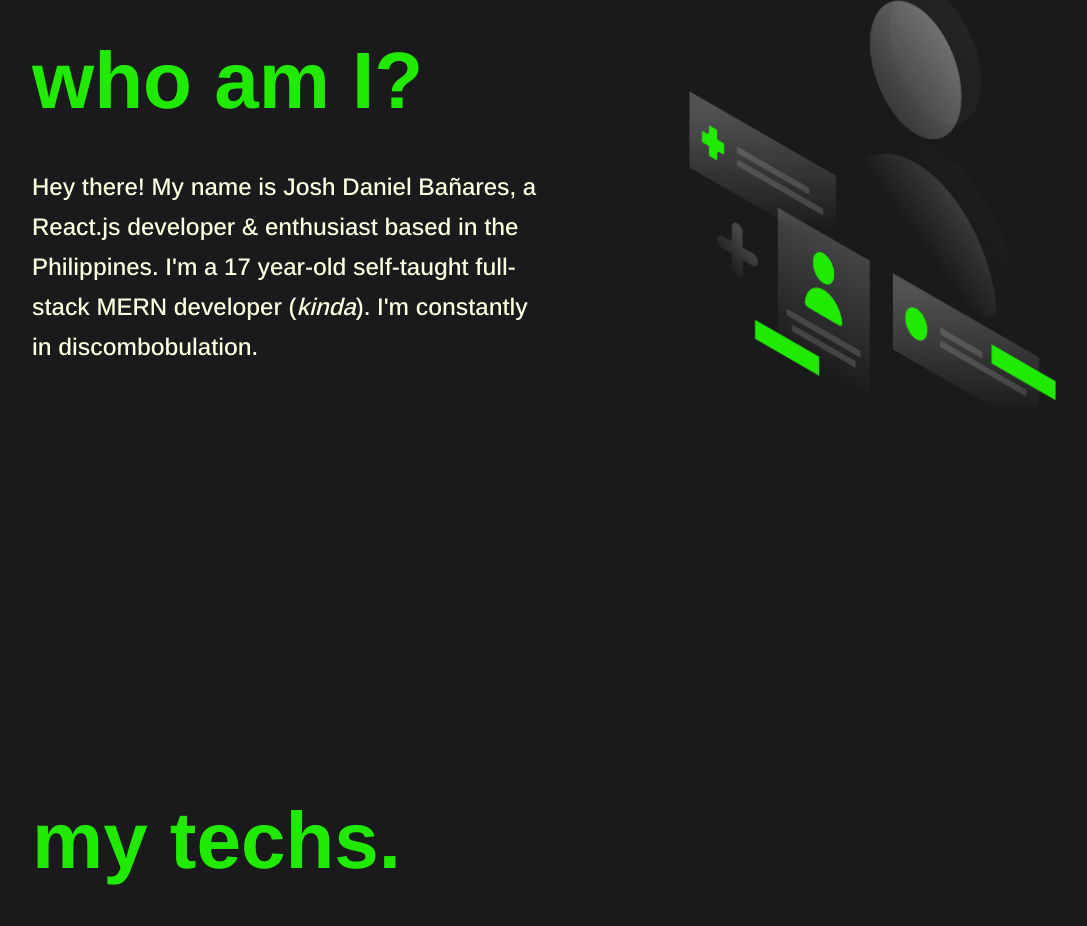
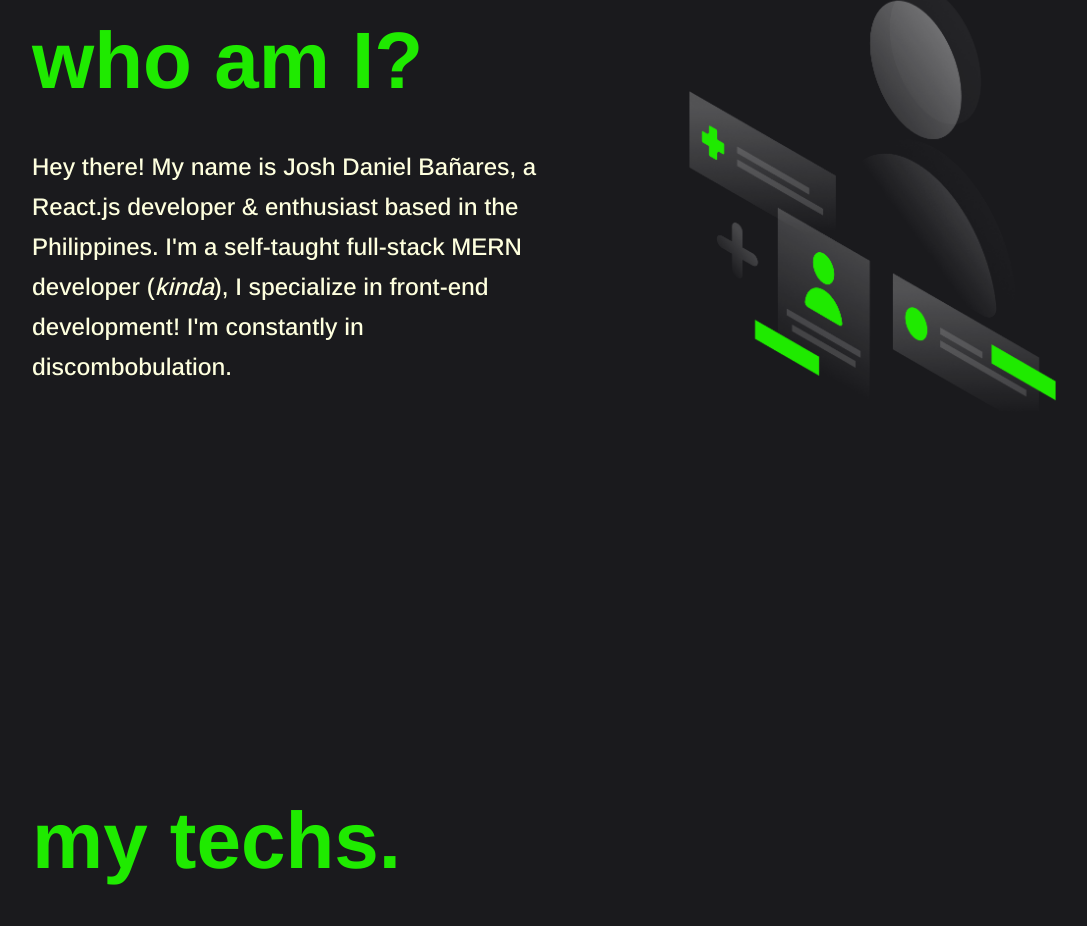
Before and after one commit to joshxfi/portfolio-next, a Next.js app: page / in a window 1280 px wide. Shown: the part 1007-1933 px from the top of the page, without its empty margins (96-1183 px from the left). Built offline with nearby package versions, Linux system fonts and the light colour scheme.

Commit message:
Update meta tags: description, image

```diff
--- a/components/About.tsx
+++ b/components/About.tsx
@@ -61,9 +61,10 @@
       >
         <h1>who am I?</h1>
         <p>
-          Hey there! My name is Josh Daniel Bañares, a React.js developer & enthusiast based in the Philippines.
-          I&apos;m a 17 year-old self-taught full-stack MERN developer (<i>kinda</i>). I&apos;m constantly in
-          discombobulation.
+          Hey there! My name is Josh Daniel Bañares, a React.js developer &
+          enthusiast based in the Philippines. I&apos;m a self-taught full-stack
+          MERN developer (<i>kinda</i>), I specialize in front-end development!
+          I&apos;m constantly in discombobulation.
         </p>
       </div>
       <div
--- a/components/HtmlHead.tsx
+++ b/components/HtmlHead.tsx
@@ -14,7 +14,7 @@
       <meta name='title' content='Josh Daniel Bañares | Portfolio' />
       <meta
         name='description'
-        content='Portfolio by Josh Daniel Bañares, a 17 year-old self-taught React.js developer & enthusiast based in the Philippines.'
+        content='A React.js developer based in the Philippines. A dedicated individual in learning full-stack web technologies. Autodidactic but constantly discombobulated.'
       />
       <meta name='robots' content='index, follow' />
       <meta httpEquiv='Content-Type' content='text/html; charset=utf-8' />
@@ -24,15 +24,19 @@
       <meta property='og:title' content='Josh Daniel Bañares | Portfolio' />
       <meta
         property='og:description'
-        content='Portfolio by Josh Daniel Bañares, a 17 year-old self-taught React.js developer & enthusiast based in the Philippines.'
+        content='A React.js developer based in the Philippines. A dedicated individual in learning full-stack web technologies. Autodidactic but constantly discombobulated.'
       />
       <meta property='og:type' content='website' />
       <meta property='og:url' content='https://xfi.vercel.app' />
       <meta
         property='og:image'
-        content='https://raw.githubusercontent.com/joshxfi/portfolio-next/main/public/thumbnail.jpg'
+        content='https://user-images.githubusercontent.com/69457996/130031826-143a1ab0-26b0-4ba0-8803-7316adf1d770.png'
       ></meta>
-      <meta property='twitter:card' content='website' />
+      <meta
+        property='twitter:image'
+        content='https://user-images.githubusercontent.com/69457996/130031826-143a1ab0-26b0-4ba0-8803-7316adf1d770.png'
+      />
+      <meta property='twitter:card' content='summary_large_image' />
       <meta
         property='twitter:description'
         content='Portfolio by Josh Daniel Bañares, a 17 year-old self-taught React.js developer & enthusiast based in the Philippines.'
@@ -41,10 +45,6 @@
         property='twitter:title'
         content='Josh Daniel Bañares | Portfolio'
       />
-      <meta
-        property='twitter:image'
-        content='https://raw.githubusercontent.com/joshxfi/portfolio-next/main/public/thumbnail.jpg'
-      />
 
       <title>Josh Daniel Bañares | Portfolio</title>
     </Head>
--- a/components/Technologies.tsx
+++ b/components/Technologies.tsx
@@ -164,7 +164,12 @@
           </div>
 
           <div className='img'>
-            <Image className='img' src={codeblock} data-aos='zoom-in' />
+            <Image
+              className='img'
+              src={codeblock}
+              alt='codeblock'
+              data-aos='zoom-in'
+            />
           </div>
 
           <div className='icons' data-aos='fade-up'>
```
